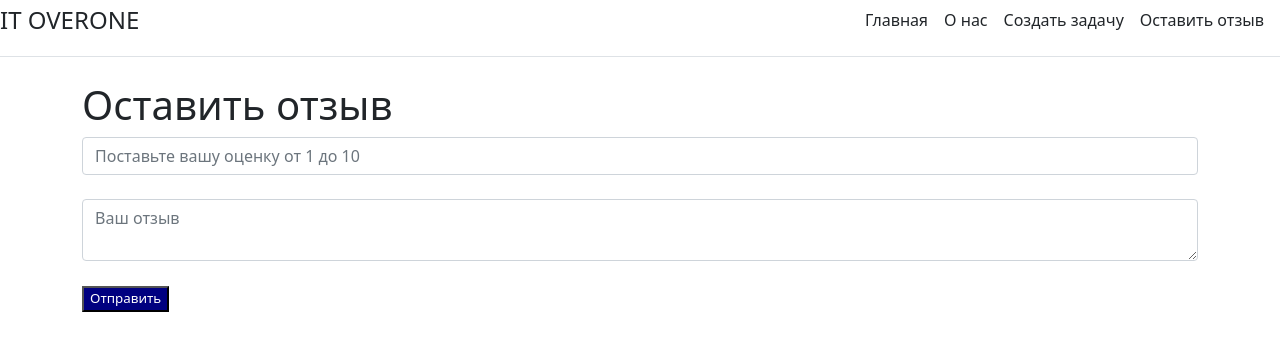
After one commit to OlgaSergeevna22/pythonProject, a Django app: template vebsite/main/templates/main/feedback.html in a window 1280 px wide. The commit adds this page. Shown: the top 351 px of the page. Run offline with Django 3.2, Linux system fonts and the light colour scheme; the template is opened without the code that fills it, so the values that code supplies are empty.

Commit message:
add_page

```diff
--- a/vebsite/main/templates/main/base.html
+++ b/vebsite/main/templates/main/base.html
@@ -15,6 +15,7 @@
         <a class="me-3 py-2 text-dark text-decoration-none" href="{% url 'home'%}">Главная</a>
         <a class="me-3 py-2 text-dark text-decoration-none" href="{% url 'about'%}">О нас</a>
         <a class="me-3 py-2 text-dark text-decoration-none" href="{% url 'create'%}">Создать задачу</a>
+        <a class="me-3 py-2 text-dark text-decoration-none" href="{% url 'feedback'%}">Оставить отзыв</a>
       </nav>
     </div>
     <div class="container">
--- /dev/null
+++ b/vebsite/main/templates/main/feedback.html
@@ -0,0 +1,21 @@
+{%extends 'main/base.html'%}
+
+{%block title%}
+Обратная связь
+{%endblock%}
+
+{%block content%}
+<h1>Оставить отзыв</h1>
+<style>
+    .b1 {
+    background: navy;
+    color: white;
+    font-size: 10pt;
+</style>
+    <form method="post">
+        <input type="number" min="1" max="10" required placeholder="Поставьте вашу оценку от 1 до 10" class="form-control"><br>
+        <textarea type="text" placeholder="Ваш отзыв" class="form-control"></textarea><br>
+        <button type="submit" class="b1">Отправить</button>
+
+    </form>
+{%endblock%}
--- a/vebsite/main/urls.py
+++ b/vebsite/main/urls.py
@@ -7,6 +7,7 @@ urlpatterns = [
     path ('',views.index, name='home' ),
     path ('about', views.about, name='about'),
     path ('create', views.create, name='create'),
+    path ('feedback', views.feedback, name='feedback'),
 
 ]
 
--- a/vebsite/main/views.py
+++ b/vebsite/main/views.py
@@ -11,3 +11,6 @@ def about(request):
 
 def create(request):
     return render(request, 'main/create.html')
+
+def feedback(request):
+    return render(request, 'main/feedback.html')
```
